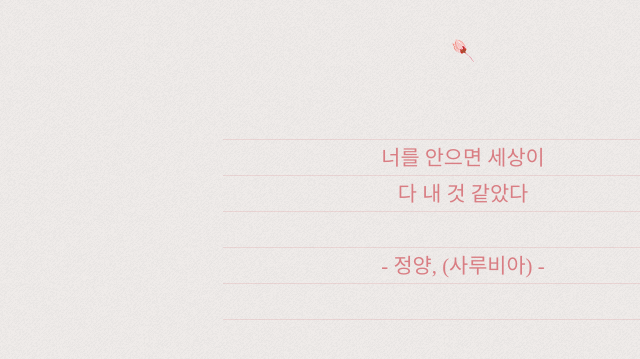
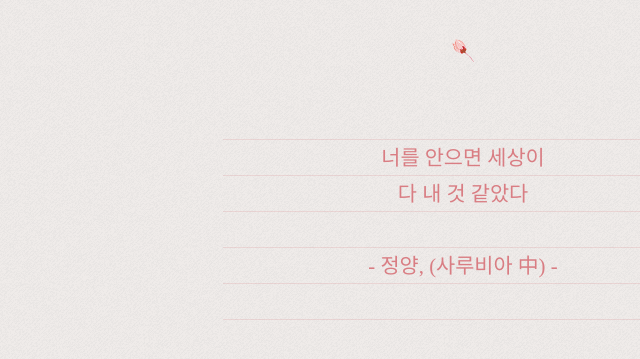
Before and after one commit to kwanghoum/wedding_invitation, a Gatsby site: page / in a window 1280 px wide. Shown: the part 2416-2775 px from the top of the page, 177-817 px from the left. Built offline with nearby package versions, Linux system fonts and the light colour scheme; Gatsby itself is replaced by a stand-in of ours; a web font is replaced by a local one.

Commit message:
정양 시에 中

```diff
--- a/src/components/quote.jsx
+++ b/src/components/quote.jsx
@@ -45,7 +45,7 @@ const Quote = () => {
         다 내 것 같았다
         <br />
         <br />
-        - 정양, (사루비아) -
+        - 정양, (사루비아 中) -
         <br />
         <br />
       </Content>
```
